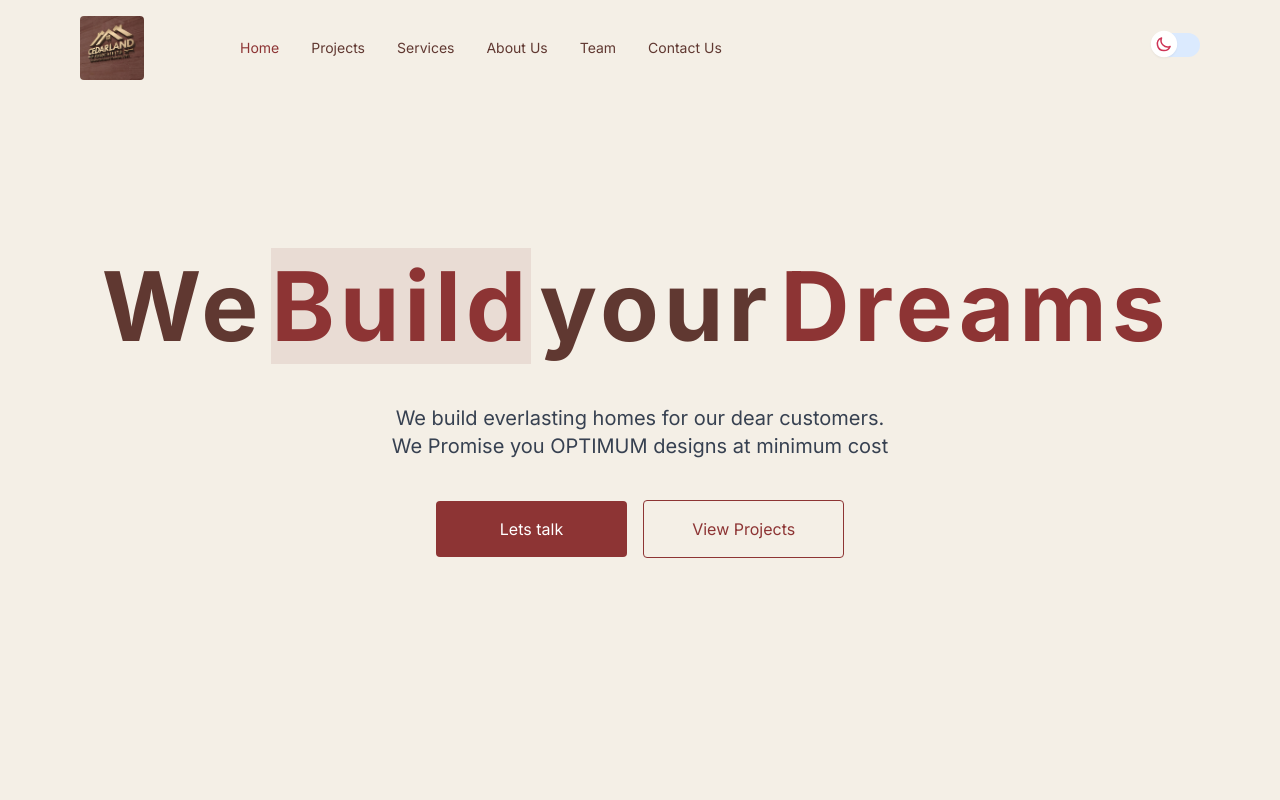
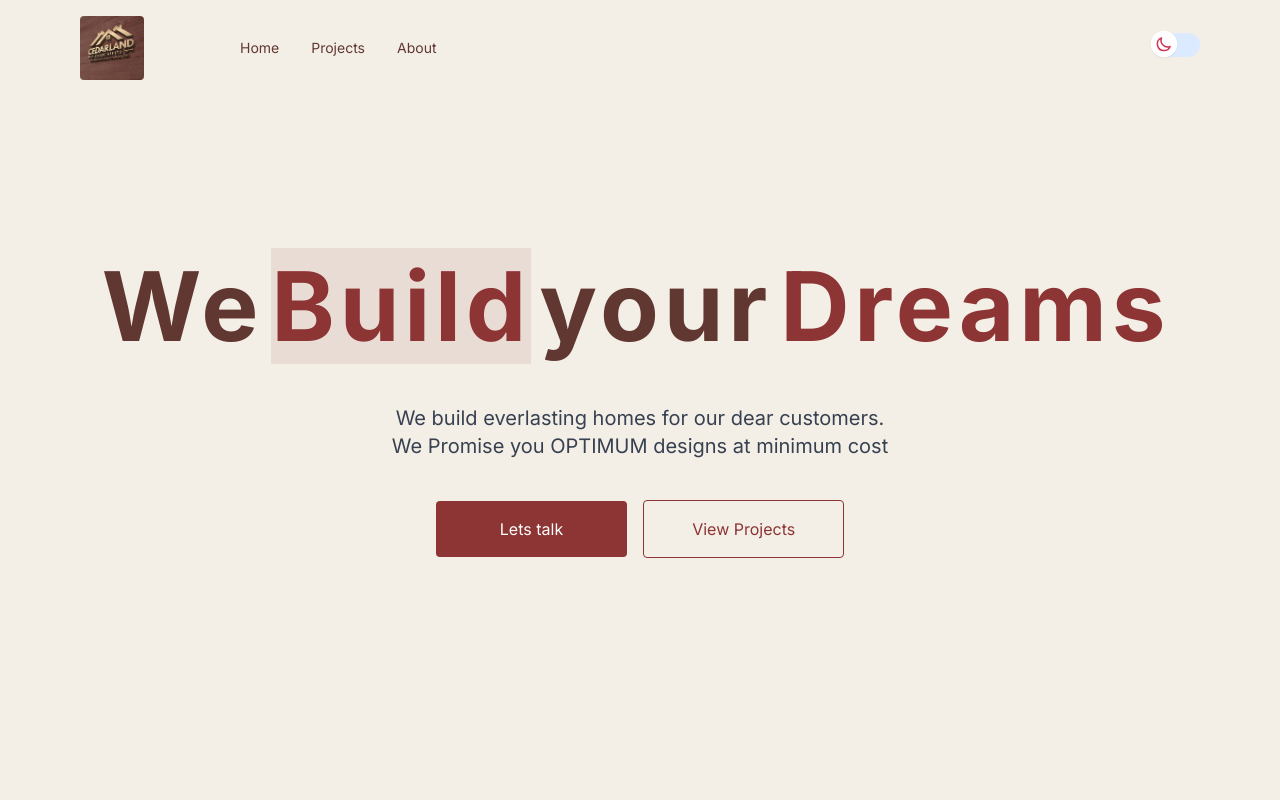
Before and after one commit to wiztemple/cedarland, a React (Create React App) app: page / in a window 1280 px wide. Shown: the top 800 px of the page. Built offline with nearby package versions, Linux system fonts and the light colour scheme.

Commit message:
fix navbar issues

```diff
--- a/src/components/Navbar/index.js
+++ b/src/components/Navbar/index.js
@@ -9,7 +9,7 @@ import ThemeButton from '../ThemeButton';
 const menuItems = {};
 
 // eslint-disable-next-line react/prop-types
-const Navbar = ({ menuList }) => {
+const Navbar = () => {
   const { theme } = useContext(ThemeContext);
   const [navbarOpen, setNavbarOpen] = useState(false);
 
@@ -91,7 +91,28 @@ const Navbar = ({ menuList }) => {
         </div>
         <div className={`w-full flex-grow lg:flex lg:items-center lg:w-auto ${navbarOpen ? ' block' : ' hidden'}`}>
           <div className="lg:flex-grow  md:flex items-center md:ml-16">
-            {menuList}
+            {/* {menuList} */}
+            <Link
+              to="/"
+              className="block font-inter mt-5 md:mt-0 md:ml-8 text-cedarland text-sm hover:text-vividblue dark:text-white lg:inline-block"
+              ariaLabel="Home"
+            >
+              Home
+            </Link>
+            <Link
+              to="/projects"
+              className="block font-inter mt-5 md:mt-0 md:ml-8 text-cedarland text-sm hover:text-vividblue dark:text-white lg:inline-block"
+              ariaLabel="Home"
+            >
+              Projects
+            </Link>
+            <Link
+              to="/about"
+              className="block font-inter mt-5 md:mt-0 md:ml-8 text-cedarland text-sm hover:text-vividblue dark:text-white lg:inline-block"
+              ariaLabel="Home"
+            >
+              About
+            </Link>
           </div>
           <div className="md:flex items-center mt-4 xl:mt-0 lg:mt-0 md:mt-0 sm:mt-0">
             <div
--- a/src/pages/Home/index.js
+++ b/src/pages/Home/index.js
@@ -69,15 +69,11 @@ const responsive = {
 };
 const Home = () => {
   const { theme } = useContext(ThemeContext);
-  // eslint-disable-next-line no-unused-vars
   const [activeItem, setActiveItem] = useState('Home');
-  const menuList = Object.entries(menuItems).map(([key, value], i) =>
-    // console.log(key, value, i)
-    <MenuItem itemName={value} itemKey={key} key={`menuitem_${i}`} active={value === activeItem} />);
   return (
     <>
       <div className="overflow-x-hidden bg-cream dark:bg-kiwi">
-        <Navbar menuList={menuList} />
+        <Navbar />
         <section className="md:pt-60 md:pb-20 md:px-20 px-5 pt-40" id="Top">
           <div className="md:flex justify-center">
             <div className="">
@@ -131,11 +127,11 @@ const Home = () => {
                       <div className="link-holder">
                         <h1>Skyscrapers</h1>
                         <div className="flex justify-end">
-                          <a href="a" className="flex justify-center items-center bg-white h-10 w-10 rounded-full">
+                          <Link to="/projects" className="flex justify-center items-center bg-white h-10 w-10 rounded-full">
                             <svg width="15" height="15" viewBox="0 0 15 15" fill="none" xmlns="http://www.w3.org/2000/svg">
                               <path fillRule="evenodd" clipRule="evenodd" d="M0.9375 7.5001C0.9375 7.37578 0.986886 7.25655 1.07479 7.16865C1.1627 7.08074 1.28193 7.03135 1.40625 7.03135H12.4622L9.51188 4.08198C9.42386 3.99396 9.37441 3.87458 9.37441 3.7501C9.37441 3.62563 9.42386 3.50625 9.51188 3.41823C9.59989 3.33021 9.71927 3.28076 9.84375 3.28076C9.96823 3.28076 10.0876 3.33021 10.1756 3.41823L13.9256 7.16823C13.9693 7.21177 14.0039 7.2635 14.0275 7.32045C14.0512 7.3774 14.0633 7.43845 14.0633 7.5001C14.0633 7.56176 14.0512 7.62281 14.0275 7.67976C14.0039 7.73671 13.9693 7.78844 13.9256 7.83198L10.1756 11.582C10.0876 11.67 9.96823 11.7194 9.84375 11.7194C9.71927 11.7194 9.59989 11.67 9.51188 11.582C9.42386 11.494 9.37441 11.3746 9.37441 11.2501C9.37441 11.1256 9.42386 11.0062 9.51188 10.9182L12.4622 7.96885H1.40625C1.28193 7.96885 1.1627 7.91947 1.07479 7.83156C0.986886 7.74365 0.9375 7.62442 0.9375 7.5001V7.5001Z" fill="#603831" />
                             </svg>
-                          </a>
+                          </Link>
                         </div>
                       </div>
                     </div>
@@ -150,11 +146,11 @@ const Home = () => {
                       <div className="link-holder">
                         <h1>Duplex</h1>
                         <div className="flex justify-end">
-                          <a href="a" className="flex justify-center items-center bg-white h-10 w-10 rounded-full">
+                          <Link to="/projects" className="flex justify-center items-center bg-white h-10 w-10 rounded-full">
                             <svg width="15" height="15" viewBox="0 0 15 15" fill="none" xmlns="http://www.w3.org/2000/svg">
                               <path fillRule="evenodd" clipRule="evenodd" d="M0.9375 7.5001C0.9375 7.37578 0.986886 7.25655 1.07479 7.16865C1.1627 7.08074 1.28193 7.03135 1.40625 7.03135H12.4622L9.51188 4.08198C9.42386 3.99396 9.37441 3.87458 9.37441 3.7501C9.37441 3.62563 9.42386 3.50625 9.51188 3.41823C9.59989 3.33021 9.71927 3.28076 9.84375 3.28076C9.96823 3.28076 10.0876 3.33021 10.1756 3.41823L13.9256 7.16823C13.9693 7.21177 14.0039 7.2635 14.0275 7.32045C14.0512 7.3774 14.0633 7.43845 14.0633 7.5001C14.0633 7.56176 14.0512 7.62281 14.0275 7.67976C14.0039 7.73671 13.9693 7.78844 13.9256 7.83198L10.1756 11.582C10.0876 11.67 9.96823 11.7194 9.84375 11.7194C9.71927 11.7194 9.59989 11.67 9.51188 11.582C9.42386 11.494 9.37441 11.3746 9.37441 11.2501C9.37441 11.1256 9.42386 11.0062 9.51188 10.9182L12.4622 7.96885H1.40625C1.28193 7.96885 1.1627 7.91947 1.07479 7.83156C0.986886 7.74365 0.9375 7.62442 0.9375 7.5001V7.5001Z" fill="#603831" />
                             </svg>
-                          </a>
+                          </Link>
                         </div>
                       </div>
                     </div>
@@ -171,11 +167,11 @@ const Home = () => {
                       <div className="link-holder">
                         <h1>Bungalows</h1>
                         <div className="flex justify-end">
-                          <a href="a" className="flex justify-center items-center bg-white h-10 w-10 rounded-full">
+                          <Link to="/projects" className="flex justify-center items-center bg-white h-10 w-10 rounded-full">
                             <svg width="15" height="15" viewBox="0 0 15 15" fill="none" xmlns="http://www.w3.org/2000/svg">
                               <path fillRule="evenodd" clipRule="evenodd" d="M0.9375 7.5001C0.9375 7.37578 0.986886 7.25655 1.07479 7.16865C1.1627 7.08074 1.28193 7.03135 1.40625 7.03135H12.4622L9.51188 4.08198C9.42386 3.99396 9.37441 3.87458 9.37441 3.7501C9.37441 3.62563 9.42386 3.50625 9.51188 3.41823C9.59989 3.33021 9.71927 3.28076 9.84375 3.28076C9.96823 3.28076 10.0876 3.33021 10.1756 3.41823L13.9256 7.16823C13.9693 7.21177 14.0039 7.2635 14.0275 7.32045C14.0512 7.3774 14.0633 7.43845 14.0633 7.5001C14.0633 7.56176 14.0512 7.62281 14.0275 7.67976C14.0039 7.73671 13.9693 7.78844 13.9256 7.83198L10.1756 11.582C10.0876 11.67 9.96823 11.7194 9.84375 11.7194C9.71927 11.7194 9.59989 11.67 9.51188 11.582C9.42386 11.494 9.37441 11.3746 9.37441 11.2501C9.37441 11.1256 9.42386 11.0062 9.51188 10.9182L12.4622 7.96885H1.40625C1.28193 7.96885 1.1627 7.91947 1.07479 7.83156C0.986886 7.74365 0.9375 7.62442 0.9375 7.5001V7.5001Z" fill="#603831" />
                             </svg>
-                          </a>
+                          </Link>
                         </div>
                       </div>
                     </div>
@@ -194,11 +190,11 @@ const Home = () => {
                       <div className="link-holder">
                         <h1>Office Complex</h1>
                         <div className="flex justify-end">
-                          <a href="a" className="flex justify-center items-center bg-white h-10 w-10 rounded-full">
+                          <Link to="/projects" className="flex justify-center items-center bg-white h-10 w-10 rounded-full">
                             <svg width="15" height="15" viewBox="0 0 15 15" fill="none" xmlns="http://www.w3.org/2000/svg">
                               <path fillRule="evenodd" clipRule="evenodd" d="M0.9375 7.5001C0.9375 7.37578 0.986886 7.25655 1.07479 7.16865C1.1627 7.08074 1.28193 7.03135 1.40625 7.03135H12.4622L9.51188 4.08198C9.42386 3.99396 9.37441 3.87458 9.37441 3.7501C9.37441 3.62563 9.42386 3.50625 9.51188 3.41823C9.59989 3.33021 9.71927 3.28076 9.84375 3.28076C9.96823 3.28076 10.0876 3.33021 10.1756 3.41823L13.9256 7.16823C13.9693 7.21177 14.0039 7.2635 14.0275 7.32045C14.0512 7.3774 14.0633 7.43845 14.0633 7.5001C14.0633 7.56176 14.0512 7.62281 14.0275 7.67976C14.0039 7.73671 13.9693 7.78844 13.9256 7.83198L10.1756 11.582C10.0876 11.67 9.96823 11.7194 9.84375 11.7194C9.71927 11.7194 9.59989 11.67 9.51188 11.582C9.42386 11.494 9.37441 11.3746 9.37441 11.2501C9.37441 11.1256 9.42386 11.0062 9.51188 10.9182L12.4622 7.96885H1.40625C1.28193 7.96885 1.1627 7.91947 1.07479 7.83156C0.986886 7.74365 0.9375 7.62442 0.9375 7.5001V7.5001Z" fill="#603831" />
                             </svg>
-                          </a>
+                          </Link>
                         </div>
                       </div>
                     </div>
@@ -213,11 +209,11 @@ const Home = () => {
                       <div className="link-holder">
                         <h1>Shopping Complex</h1>
                         <div className="flex justify-end">
-                          <a href="a" className="flex justify-center items-center bg-white h-10 w-10 rounded-full">
+                          <Link to="/projects" className="flex justify-center items-center bg-white h-10 w-10 rounded-full">
                             <svg width="15" height="15" viewBox="0 0 15 15" fill="none" xmlns="http://www.w3.org/2000/svg">
                               <path fillRule="evenodd" clipRule="evenodd" d="M0.9375 7.5001C0.9375 7.37578 0.986886 7.25655 1.07479 7.16865C1.1627 7.08074 1.28193 7.03135 1.40625 7.03135H12.4622L9.51188 4.08198C9.42386 3.99396 9.37441 3.87458 9.37441 3.7501C9.37441 3.62563 9.42386 3.50625 9.51188 3.41823C9.59989 3.33021 9.71927 3.28076 9.84375 3.28076C9.96823 3.28076 10.0876 3.33021 10.1756 3.41823L13.9256 7.16823C13.9693 7.21177 14.0039 7.2635 14.0275 7.32045C14.0512 7.3774 14.0633 7.43845 14.0633 7.5001C14.0633 7.56176 14.0512 7.62281 14.0275 7.67976C14.0039 7.73671 13.9693 7.78844 13.9256 7.83198L10.1756 11.582C10.0876 11.67 9.96823 11.7194 9.84375 11.7194C9.71927 11.7194 9.59989 11.67 9.51188 11.582C9.42386 11.494 9.37441 11.3746 9.37441 11.2501C9.37441 11.1256 9.42386 11.0062 9.51188 10.9182L12.4622 7.96885H1.40625C1.28193 7.96885 1.1627 7.91947 1.07479 7.83156C0.986886 7.74365 0.9375 7.62442 0.9375 7.5001V7.5001Z" fill="#603831" />
                             </svg>
-                          </a>
+                          </Link>
                         </div>
                       </div>
                     </div>
@@ -234,11 +230,11 @@ const Home = () => {
                       <div className="link-holder">
                         <h1>Hotels</h1>
                         <div className="flex justify-end">
-                          <a href="a" className="flex justify-center items-center bg-white h-10 w-10 rounded-full">
+                          <Link to="/projects" className="flex justify-center items-center bg-white h-10 w-10 rounded-full">
                             <svg width="15" height="15" viewBox="0 0 15 15" fill="none" xmlns="http://www.w3.org/2000/svg">
                               <path fillRule="evenodd" clipRule="evenodd" d="M0.9375 7.5001C0.9375 7.37578 0.986886 7.25655 1.07479 7.16865C1.1627 7.08074 1.28193 7.03135 1.40625 7.03135H12.4622L9.51188 4.08198C9.42386 3.99396 9.37441 3.87458 9.37441 3.7501C9.37441 3.62563 9.42386 3.50625 9.51188 3.41823C9.59989 3.33021 9.71927 3.28076 9.84375 3.28076C9.96823 3.28076 10.0876 3.33021 10.1756 3.41823L13.9256 7.16823C13.9693 7.21177 14.0039 7.2635 14.0275 7.32045C14.0512 7.3774 14.0633 7.43845 14.0633 7.5001C14.0633 7.56176 14.0512 7.62281 14.0275 7.67976C14.0039 7.73671 13.9693 7.78844 13.9256 7.83198L10.1756 11.582C10.0876 11.67 9.96823 11.7194 9.84375 11.7194C9.71927 11.7194 9.59989 11.67 9.51188 11.582C9.42386 11.494 9.37441 11.3746 9.37441 11.2501C9.37441 11.1256 9.42386 11.0062 9.51188 10.9182L12.4622 7.96885H1.40625C1.28193 7.96885 1.1627 7.91947 1.07479 7.83156C0.986886 7.74365 0.9375 7.62442 0.9375 7.5001V7.5001Z" fill="#603831" />
                             </svg>
-                          </a>
+                          </Link>
                         </div>
                       </div>
                     </div>
@@ -271,8 +267,8 @@ const Home = () => {
                     <div className="absolute bg-lightestbrown right-3 w-220px rounded px-4 py-3 -bottom-3">
                       <h1 className="text-lg text-sparkchoco font-semibold">Design Prototypes</h1>
                       <div className="flex justify-between items-center">
-                        <Link to="/" className="text-xs bg-transparent text-slidertext1">33 design prototypes</Link>
-                        <Link to="/" className="bg-transparent">
+                        <Link to="/projects" className="text-xs bg-transparent text-slidertext1">33 design prototypes</Link>
+                        <Link to="/projects" className="bg-transparent">
                           <svg width="21" height="8" viewBox="0 0 21 8" fill="none" xmlns="http://www.w3.org/2000/svg">
                             <path d="M20.3536 4.35355C20.5488 4.15829 20.5488 3.84171 20.3536 3.64645L17.1716 0.464466C16.9763 0.269204 16.6597 0.269204 16.4645 0.464466C16.2692 0.659728 16.2692 0.976311 16.4645 1.17157L19.2929 4L16.4645 6.82843C16.2692 7.02369 16.2692 7.34027 16.4645 7.53553C16.6597 7.7308 16.9763 7.7308 17.1716 7.53553L20.3536 4.35355ZM0 4.5H20V3.5H0V4.5Z" fill="#9593A4" />
                           </svg>
```
